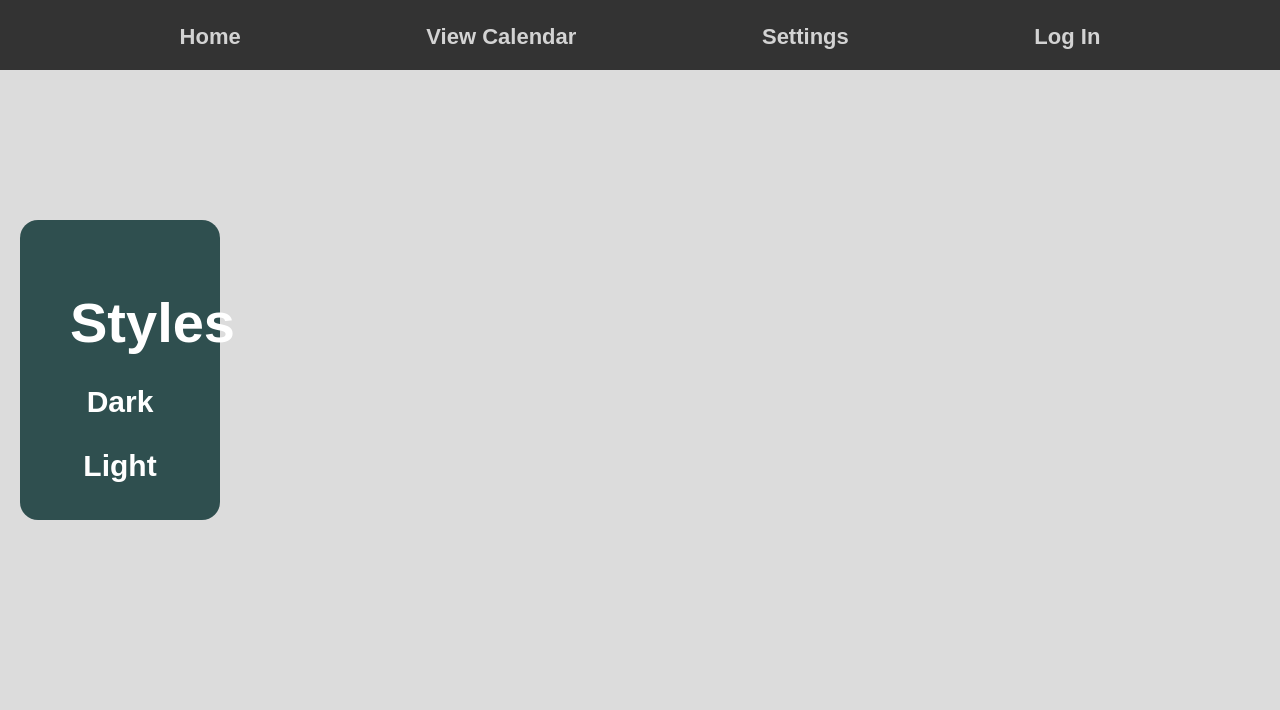
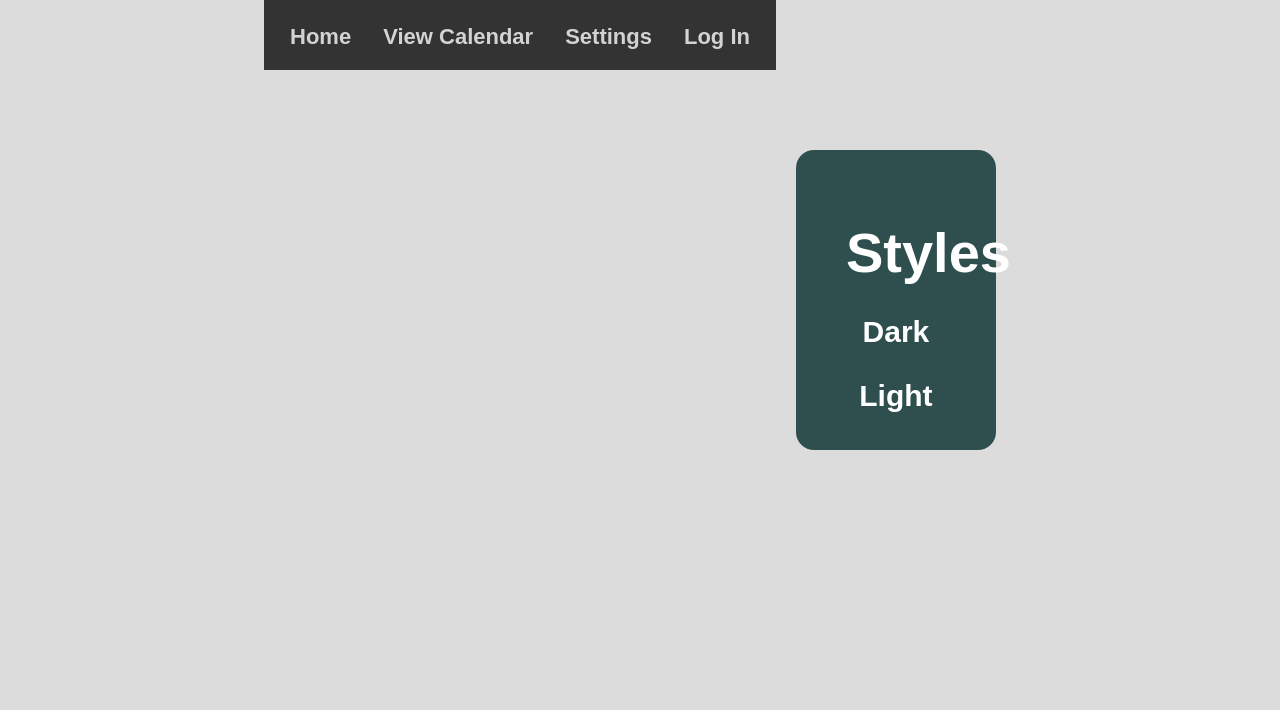
Before and after one commit to alexb192/95E18A186B127, a PHP site: page /settings.php in a window 1280 px wide. Shown: the top 710 px of the page. Run offline with PHP 8.4, Linux system fonts and the light colour scheme.

Commit message:
fixed settings.css (probably this time)

```diff
--- a/loginandDB/settings.css
+++ b/loginandDB/settings.css
@@ -1,5 +1,10 @@
 h1 {
   margin-top: 20px;
+}
+
+.stylesbody {
+  display: flex;
+  justify-content: center;
 }
 
 .choices {
--- a/loginandDB/settings.php
+++ b/loginandDB/settings.php
@@ -27,7 +27,7 @@ include './masterpage_cookiecheck.php';
     <meta charset="utf-8" />
     <title>Settings</title>
   </head>
-  <body>
+  <body class="stylesbody">
     <div class="choices">
       <h1>Styles</h1>
       <a class="dark" href="settings.php?choice=dark">Dark</a>
```
